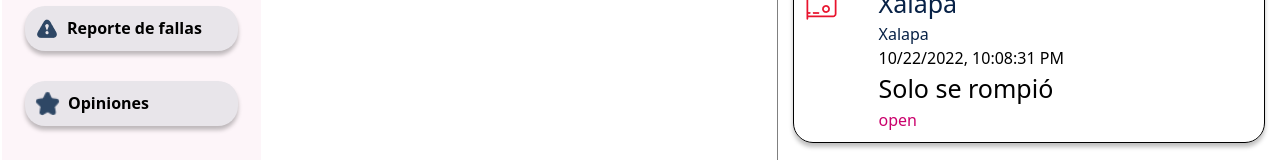
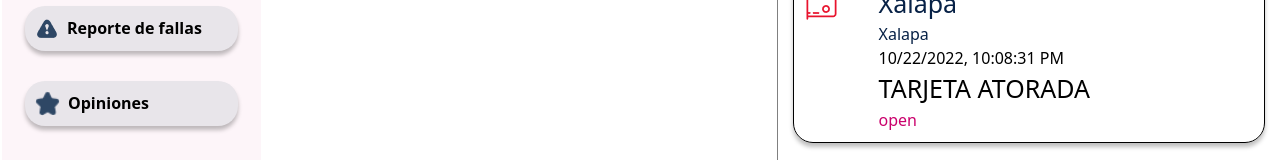
Before and after one commit to jarturogl05/vidicaWeb, a React (Create React App) app in the folder vidicaweb/: page / in a window 1280 px wide. Both pictures are taken after a click on the button "INGRESAR". Shown: the part 571-731 px from the top of the page. Built offline with nearby package versions, Linux system fonts and the light colour scheme.

Commit message:
Update Issues.tsx

```diff
--- a/vidicaweb/src/components/issues/Issues.tsx
+++ b/vidicaweb/src/components/issues/Issues.tsx
@@ -24,7 +24,7 @@ const issues = [
     place: "Xalapa",
     address: "Xalapa",
     date: date,
-    issueDescription: "Solo se rompió",
+    issueDescription: "TARJETA ATORADA",
     status: "open",
     type: "credit"
   },
@@ -32,149 +32,18 @@ const issues = [
     place: "Xalapa",
     address: "Xalapa",
     date: date,
-    issueDescription: "Solo se rompió",
+    issueDescription: "FALTA DE EFECTIVO",
     status: "open",
     type: "user"
   },  {
     place: "Xalapa",
     address: "Xalapa",
     date: date,
-    issueDescription: "Solo se rompió",
+    issueDescription: "FALTA DE EFECTIVO",
     status: "open",
     type: "cash"
   },
-  {
-    place: "Xalapa",
-    address: "Xalapa",
-    date: date,
-    issueDescription: "Solo se rompió",
-    status: "open",
-    type: "credit"
-  },
-  {
-    place: "Xalapa",
-    address: "Xalapa",
-    date: date,
-    issueDescription: "Solo se rompió",
-    status: "open",
-    type: "user"
-  },
-  {
-    place: "Xalapa",
-    address: "Xalapa",
-    date: date,
-    issueDescription: "Solo se rompió",
-    status: "open",
-    type: "cash"
-  },
-  {
-    place: "Xalapa",
-    address: "Xalapa",
-    date: date,
-    issueDescription: "Solo se rompió",
-    status: "open",
-    type: "credit"
-  },
-  {
-    place: "Xalapa",
-    address: "Xalapa",
-    date: date,
-    issueDescription: "Solo se rompió",
-    status: "open",
-    type: "user"
-  },  {
-    place: "Xalapa",
-    address: "Xalapa",
-    date: date,
-    issueDescription: "Solo se rompió",
-    status: "open",
-    type: "cash"
-  },
-  {
-    place: "Xalapa",
-    address: "Xalapa",
-    date: date,
-    issueDescription: "Solo se rompió",
-    status: "open",
-    type: "credit"
-  },
-  {
-    place: "Xalapa",
-    address: "Xalapa",
-    date: date,
-    issueDescription: "Solo se rompió",
-    status: "open",
-    type: "user"
-  },  {
-    place: "Xalapa",
-    address: "Xalapa",
-    date: date,
-    issueDescription: "Solo se rompió",
-    status: "open",
-    type: "cash"
-  },
-  {
-    place: "Xalapa",
-    address: "Xalapa",
-    date: date,
-    issueDescription: "Solo se rompió",
-    status: "open",
-    type: "credit"
-  },
-  {
-    place: "Xalapa",
-    address: "Xalapa",
-    date: date,
-    issueDescription: "Solo se rompió",
-    status: "open",
-    type: "user"
-  },  {
-    place: "Xalapa",
-    address: "Xalapa",
-    date: date,
-    issueDescription: "Solo se rompió",
-    status: "open",
-    type: "cash"
-  },
-  {
-    place: "Xalapa",
-    address: "Xalapa",
-    date: date,
-    issueDescription: "Solo se rompió",
-    status: "open",
-    type: "credit"
-  },
-  {
-    place: "Xalapa",
-    address: "Xalapa",
-    date: date,
-    issueDescription: "Solo se rompió",
-    status: "open",
-    type: "user"
-  },  {
-    place: "Xalapa",
-    address: "Xalapa",
-    date: date,
-    issueDescription: "Solo se rompió",
-    status: "open",
-    type: "cash"
-  },
-  {
-    place: "Xalapa",
-    address: "Xalapa",
-    date: date,
-    issueDescription: "Solo se rompió",
-    status: "open",
-    type: "credit"
-  },
-  {
-    place: "Xalapa",
-    address: "Xalapa",
-    date: date,
-    issueDescription: "Solo se rompió",
-    status: "open",
-    type: "user"
-  },
+
 ]
 
 
```
